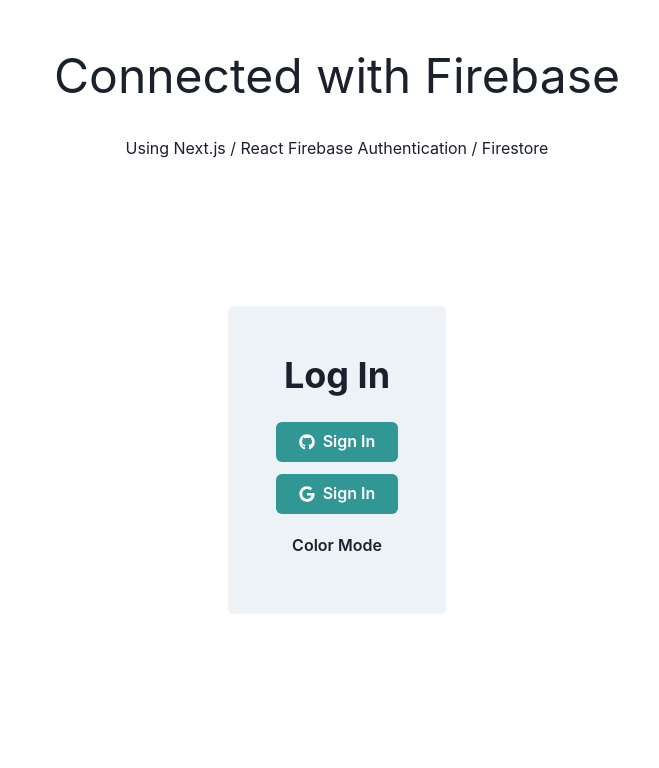
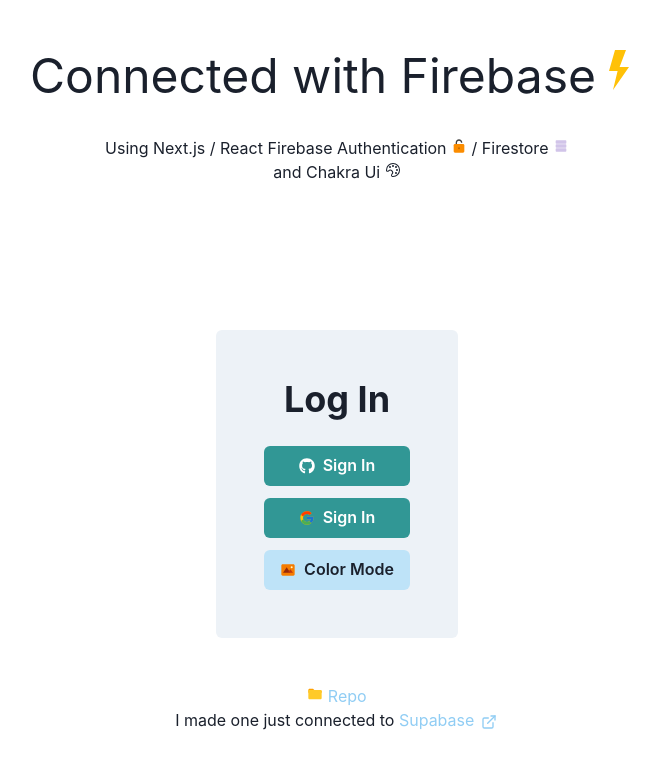
Before and after one commit to IvanMJs/imei, a Next.js app: page / in a window 1280 px wide. Shown: the top 768 px of the page, without its empty margins (303-962 px from the left). Built offline with nearby package versions, Linux system fonts and the light colour scheme; no server answers.

Commit message:
Add Icons and Love

```diff
--- a/components/header.js
+++ b/components/header.js
@@ -1,14 +1,21 @@
-import { Text } from "@chakra-ui/react";
+import { Text, Button, Icon } from "@chakra-ui/react";
+import { SiStyledComponents } from "react-icons";
+import { VscSymbolColor } from "react-icons/vsc";
+import { FcFlashOn, FcDatabase, FcUnlock } from "react-icons/fc";
 
 export function TextHeader() {
   return (
     <>
       <Text align="center" fontSize="5xl" mb={6} mt={10}>
         Connected with Firebase
+        <Icon as={FcFlashOn} />
       </Text>
-      <p align="center">
-        Using Next.js / React Firebase Authentication / Firestore
-      </p>
+      <Text align="center">
+        Using Next.js / React Firebase Authentication <Icon mt={-1} as={FcUnlock  } /> / Firestore <Icon as={FcDatabase} />
+      </Text>
+      <Text align="center">and Chakra Ui{" "} <Icon as={VscSymbolColor} /></Text>
+
     </>
   );
 }
+//leftIcon={<SiStyledComponents />}
--- a/package.json
+++ b/package.json
@@ -9,6 +9,7 @@
     "lint": "next lint"
   },
   "dependencies": {
+    "@chakra-ui/icons": "^1.0.15",
     "@chakra-ui/react": "^1.6.6",
     "@emotion/react": "^11",
     "@emotion/styled": "^11",
--- a/pages/index.js
+++ b/pages/index.js
@@ -7,13 +7,19 @@
   Text,
   useColorMode,
   useColorModeValue,
+  Link,
+  Icon,
 } from "@chakra-ui/react";
-import { FaGoogle, FaGithub } from "react-icons/fa";
+import { FaGithub } from "react-icons/fa";
+import { FcGoogle, FcPicture, FcFolder } from "react-icons/fc";
+import { VscUnlock } from "react-icons/vsc";
+import { ExternalLinkIcon } from "@chakra-ui/icons";
 
 export default function Index() {
   const auth = useAuth();
   const { toggleColorMode } = useColorMode();
   const formBackground = useColorModeValue("gray.100", "gray.700");
+  const colorMode = useColorModeValue("blue.100", "blue.700");
 
   return auth.user ? (
     <>
@@ -33,11 +39,14 @@
             mb={3}
             colorScheme="teal"
             align="center"
+            leftIcon={<VscUnlock />}
             onClick={() => auth.signout()}
           >
             Sign Out
           </Button>
-          <Button onClick={toggleColorMode}>Color Mode</Button>
+          <Button leftIcon={<FcPicture />} onClick={toggleColorMode}>
+            Color Mode
+          </Button>
         </Flex>
       </Flex>
     </>
@@ -61,14 +70,37 @@
           <Button
             mb={3}
             colorScheme="teal"
-            leftIcon={<FaGoogle />}
+            leftIcon={<FcGoogle />}
             align="center"
             onClick={(e) => auth.signinWithGoogle()}
           >
             Sign In
           </Button>
-          <Button onClick={toggleColorMode}>Color Mode</Button>
+          <Button
+            background={colorMode}
+            leftIcon={<FcPicture />}
+            onClick={toggleColorMode}
+          >
+            Color Mode
+          </Button>
         </Flex>
+      </Flex>
+      <Flex mt={-200} direction="column" textAlign="center">
+        <Text>
+          <Link
+            color="blue.200"
+            href="https://github.com/IvanMJs/imei"
+            isExternal
+          >
+            <Icon mt={-1} as={FcFolder} /> Repo
+          </Link>
+        </Text>
+        <Text>
+          I made one just connected to{" "}
+          <Link color="blue.200" href="https://supabase.io/" isExternal>
+            Supabase <ExternalLinkIcon mx="2px" />
+          </Link>
+        </Text>
       </Flex>
     </>
   );
```
Also changed, not shown: 2 other files (tests, documents, lock files or other folders).
